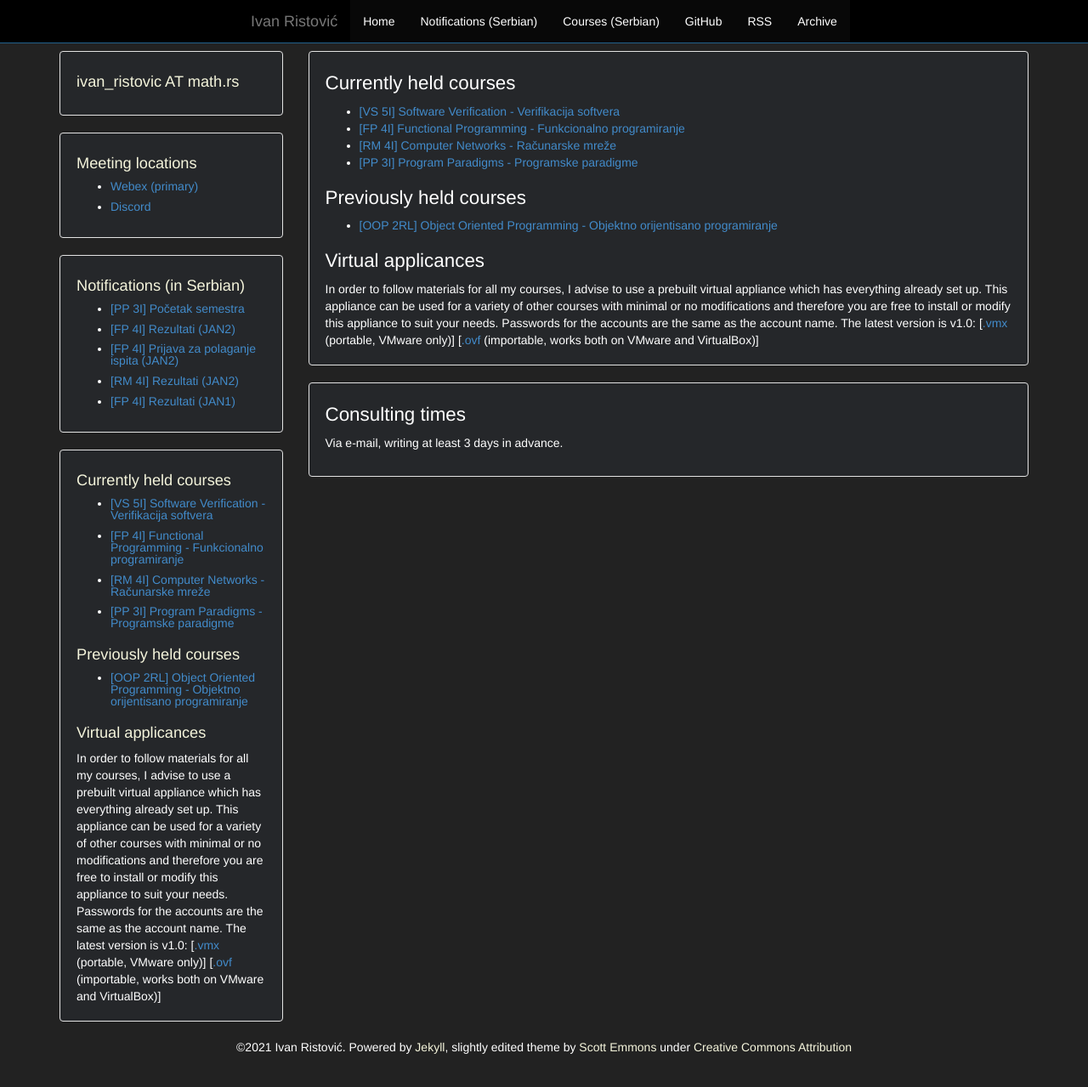
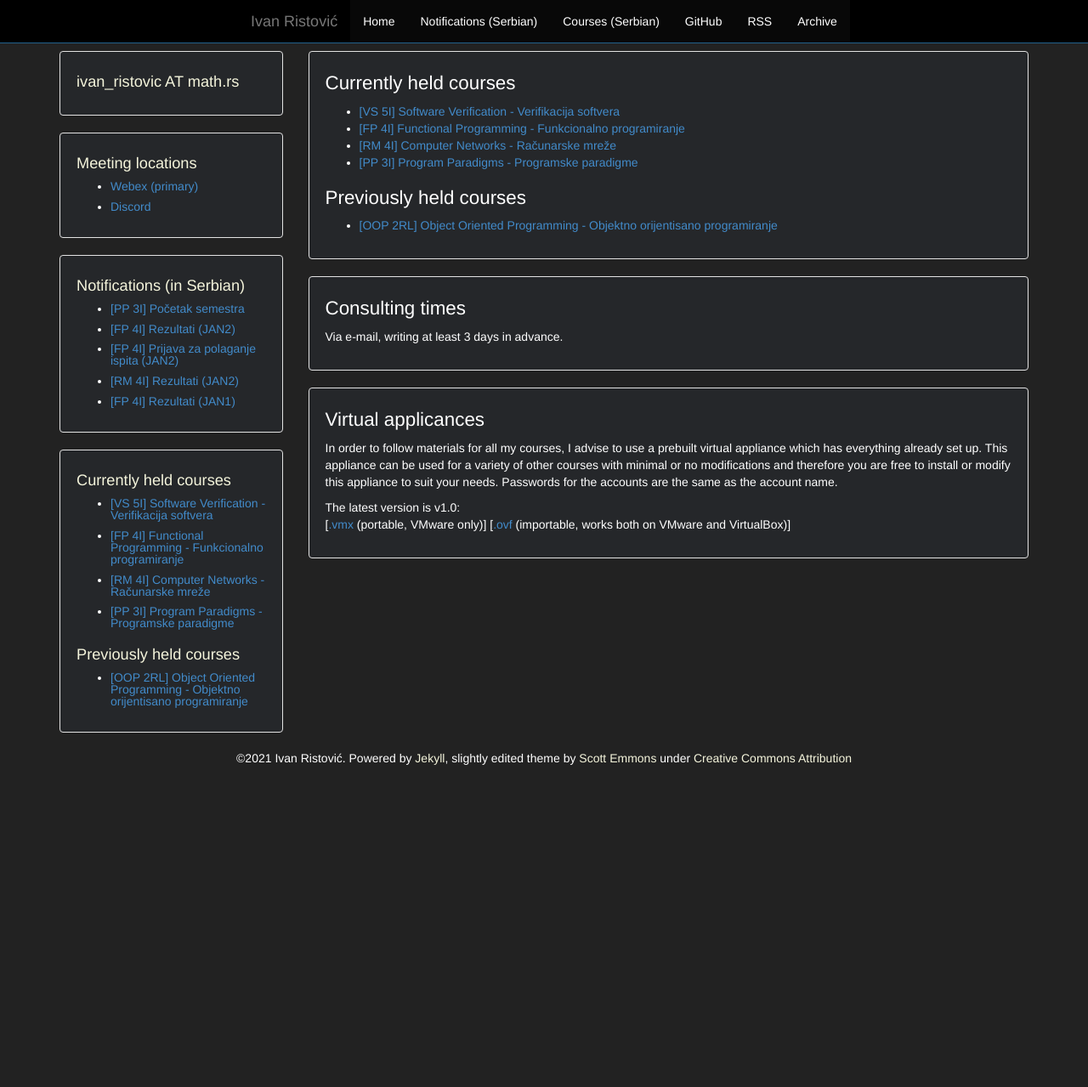
Before and after one commit to ivan-ristovic/ivan-ristovic.github.io, a Jekyll site: the page built from courses.html, in a window 1280 px wide and 1312 px high. Shown: the top 1279 px of the window at 85% size. Built offline with Jekyll 4.4.1, drawn with Linux system fonts in a browser that asks for light colours.

Commit message:
Fix layoutgp

```diff
--- a/_includes/courses-list.html
+++ b/_includes/courses-list.html
@@ -10,12 +10,3 @@
 <ul>
   <li><a href="{{ site.baseurl }}/courses/oop">[OOP 2RL] Object Oriented Programming - Objektno orijentisano programiranje</a></li>
 </ul>
-
-<h1>Virtual applicances</h1>
-<div>
-  In order to follow materials for all my courses, I advise to use a prebuilt virtual appliance which has everything already set up. This appliance can be used for a variety of other courses with minimal or no modifications and therefore you are free to install or modify this appliance to suit your needs. Passwords for the accounts are the same as the account name.
-
-  The latest version is <emph>v1.0</emph>:
-  [<a href="https://drive.google.com/file/d/1Ph1WBYh5iGusgKftL5dxp7vWhFpqCcx1/view?usp=sharing">.vmx</a> (portable, VMware only)]
-  [<a href="https://drive.google.com/file/d/1pbRhLLsb-f2mvY0Af9nKAL0dkOkpiRcj/view?usp=sharing">.ovf</a> (importable, works both on VMware and VirtualBox)]
-</div>
--- a/courses.html
+++ b/courses.html
@@ -16,3 +16,16 @@ layout: default
   </ul> -->
   <p>Via e-mail, writing at least 3 days in advance.</p>
 </div>
+
+<div class="well">
+<h1>Virtual applicances</h1>
+  <p>
+    In order to follow materials for all my courses, I advise to use a prebuilt virtual appliance which has everything already set up. This appliance can be used for a variety of other courses with minimal or no modifications and therefore you are free to install or modify this appliance to suit your needs. Passwords for the accounts are the same as the account name.
+  </p>
+  <p>
+    The latest version is <emph>v1.0</emph>:
+    <br>
+    [<a href="https://drive.google.com/file/d/1Ph1WBYh5iGusgKftL5dxp7vWhFpqCcx1/view?usp=sharing">.vmx</a> (portable, VMware only)]
+    [<a href="https://drive.google.com/file/d/1pbRhLLsb-f2mvY0Af9nKAL0dkOkpiRcj/view?usp=sharing">.ovf</a> (importable, works both on VMware and VirtualBox)]
+  </p>
+</div>
```
